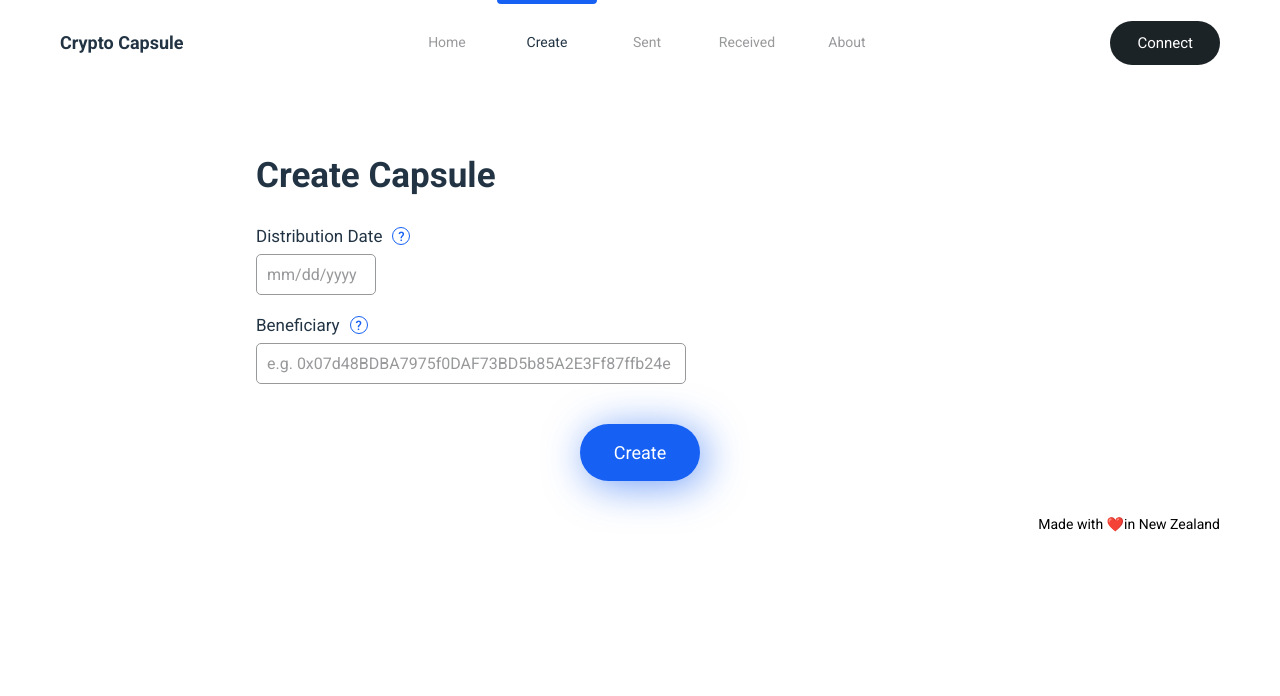
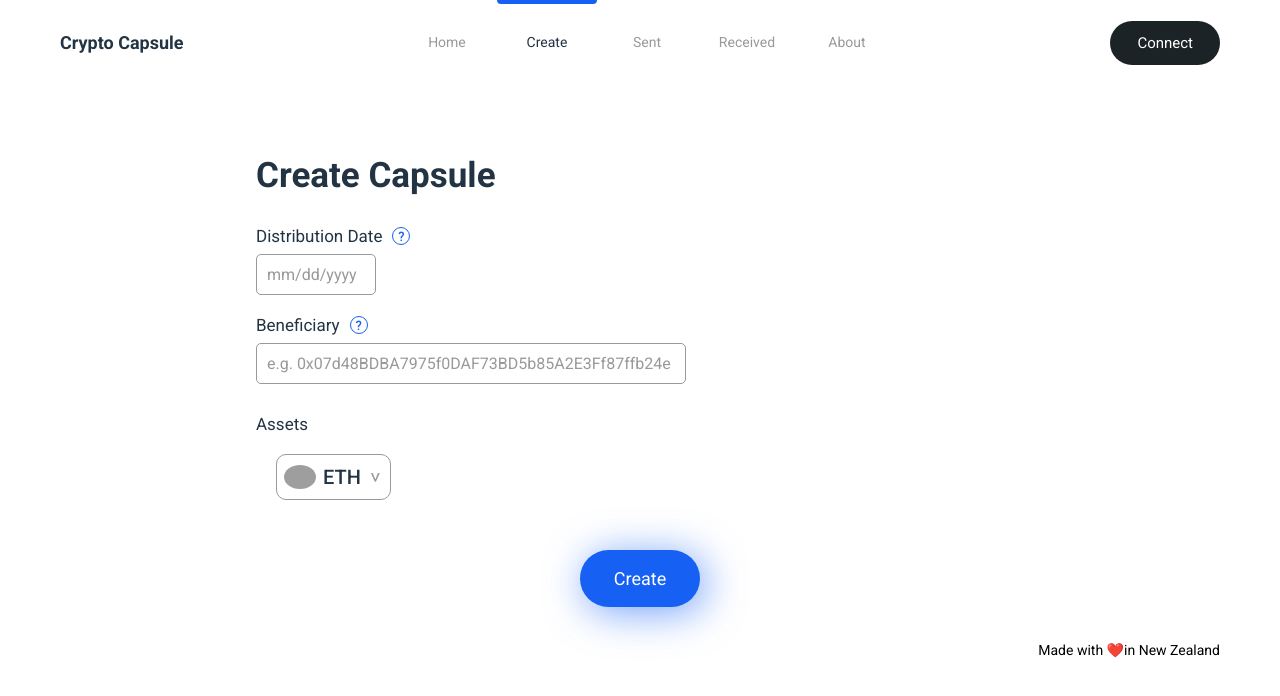
Before and after one commit to chase-manning/crypto-capsule, a React (Create React App) app in the folder client/: page /create in a window 1280 px wide. Shown: the top 696 px of the page. Built offline with nearby package versions, Linux system fonts and the light colour scheme; grey boxes are pictures that could not be loaded.

Commit message:
:rocket: add ability to select assets

```diff
--- a/client/src/components/CreatePage.tsx
+++ b/client/src/components/CreatePage.tsx
@@ -5,6 +5,7 @@ import { inputToDate } from "../services/dateHelper";
 import Button from "../styles/Button";
 import Title from "../styles/Title";
 import { Asset } from "../types/CapsuleType";
+import Assets from "./Assets";
 import Footer from "./Footer";
 import Header from "./Header";
 import TextInput from "./TextInput";
@@ -63,6 +64,7 @@ const CreatePage = () => {
           value={beneficiary}
           setValue={(value: string) => setBeneficiary(value)}
         />
+        <Assets />
         <ButtonContainer>
           <Button
             primary
```
